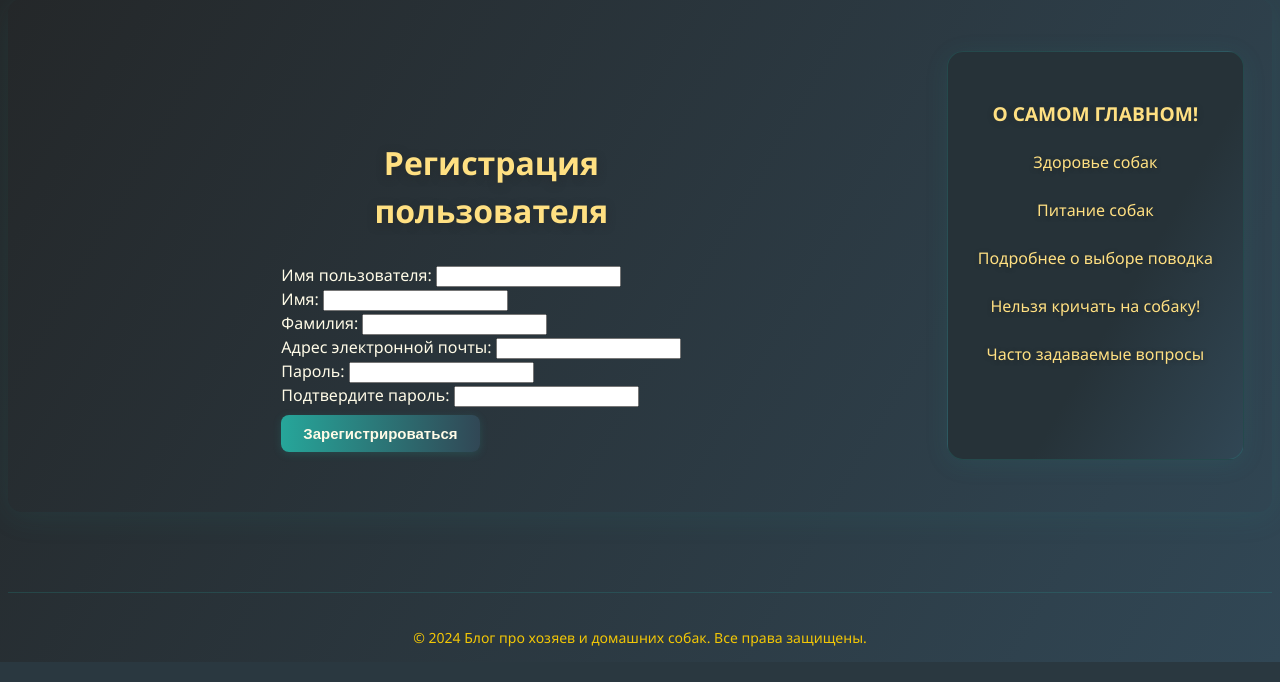
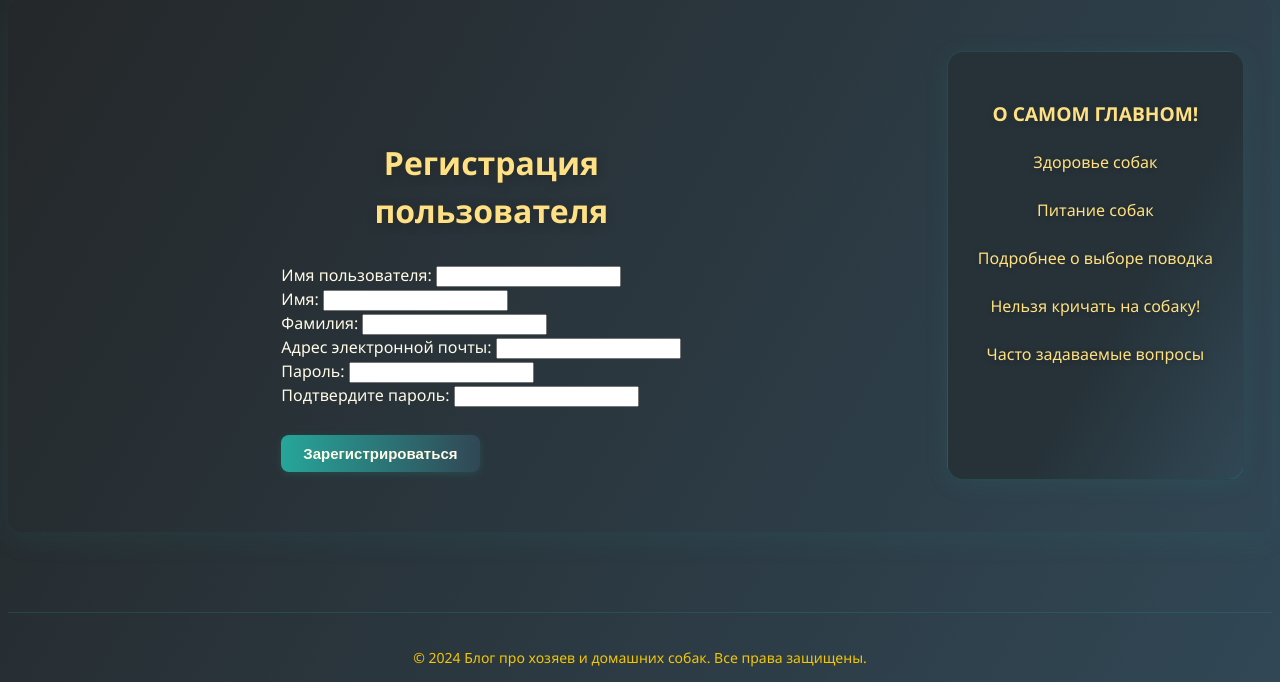
Before and after one commit to IMikeI1/DjangoBlogSite, a Django app: page /users/registration/ in a window 1280 px wide. Shown: the part 202-884 px from the top of the page. Run offline with Django 5.2, Linux system fonts and the light colour scheme.

Commit message:
django-blog

```diff
--- a/static/css/styles.css
+++ b/static/css/styles.css
@@ -642,3 +642,8 @@ a:hover, .post-item a:hover, .container a:hover, .menu a:hover, .favorite-text a
     font-size: 1.08rem;
     line-height: 1.6;
 }
+
+.registration-container button[type="submit"],
+.registration-container input[type="submit"] {
+    margin-top: 28px;
+}
```
